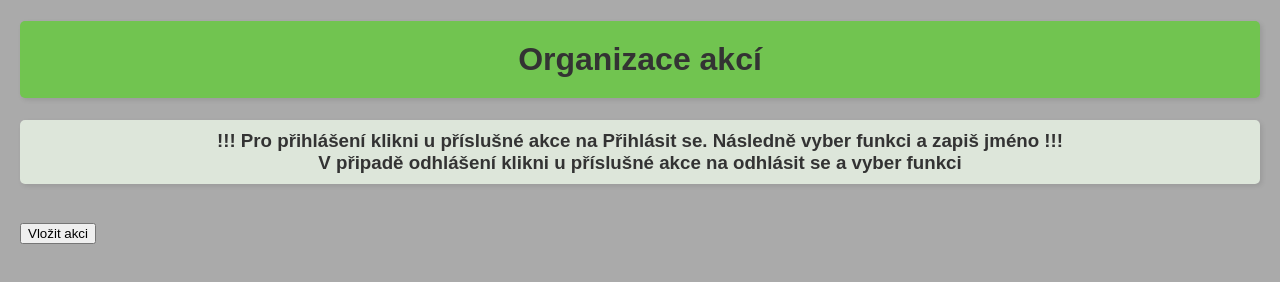
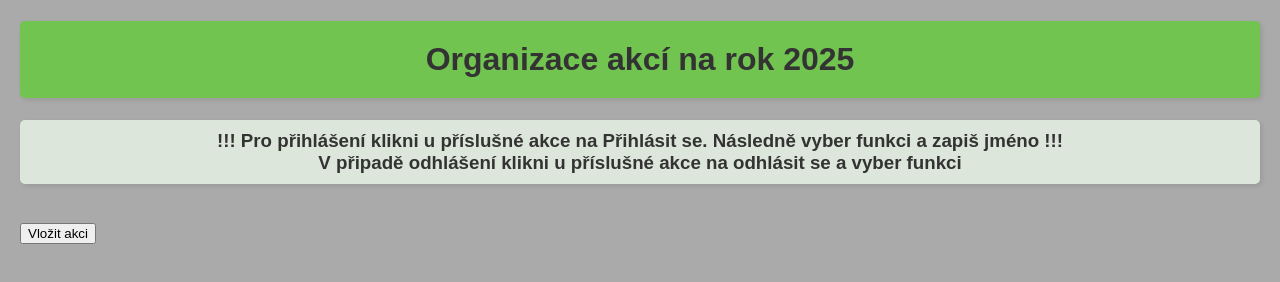
Before and after one commit to Akytas/Organizace-akci, a plain HTML site: page index.html in a window 1280 px wide. Drawn offline with Linux system fonts and the light colour scheme.

Commit message:
Add files via upload

```diff
--- a/index.html
+++ b/index.html
@@ -8,7 +8,7 @@
     <link rel="stylesheet" href="https://cdnjs.cloudflare.com/ajax/libs/font-awesome/6.0.0-beta3/css/all.min.css">
 </head>
 <body>
-    <h1>Organizace akcí</h1>
+    <h1>Organizace akcí na rok 2025</h1>
     <h3>!!! Pro přihlášení klikni u příslušné akce na Přihlásit se.
          Následně vyber funkci a zapiš jméno !!! <br>
         V připadě odhlášení klikni u příslušné akce na odhlásit se a vyber funkci </h3>
```
